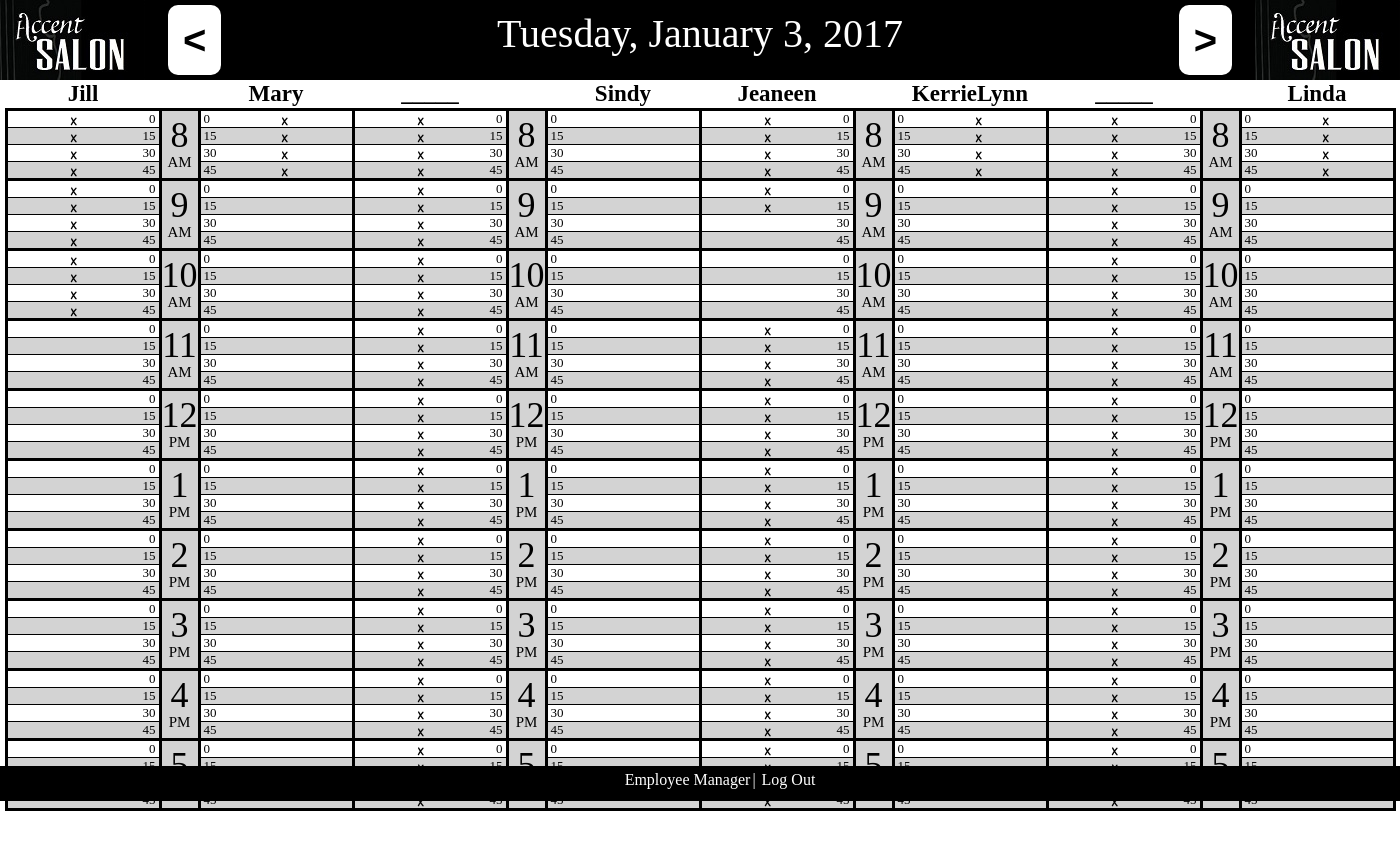
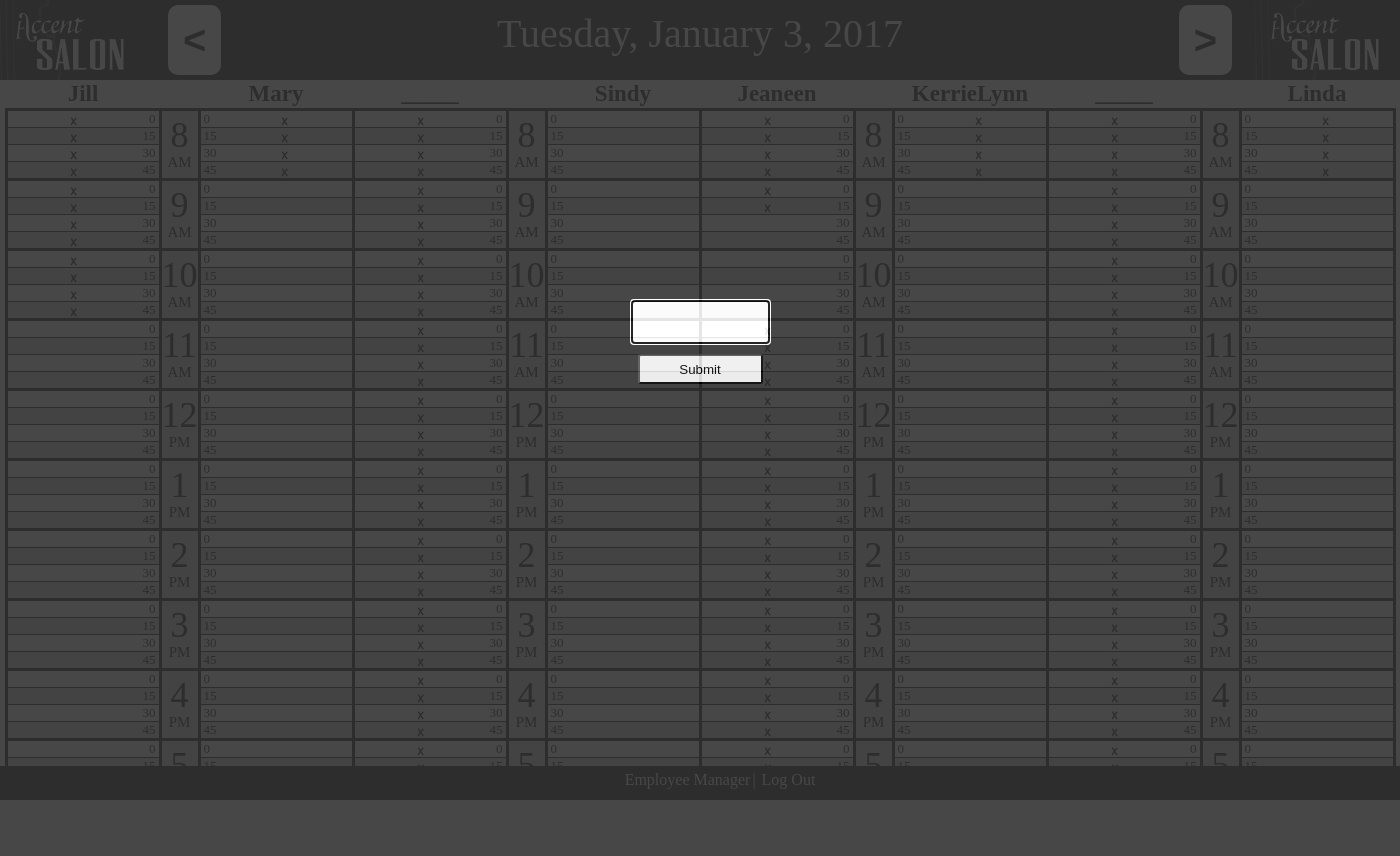
Before and after one commit to alfy32/accent-schedule, a PHP site: page / in a window 1400 px wide. After the commit the page ends 800 px from the top, so only its background shows below. Run offline with PHP 8.4, Linux system fonts and the light colour scheme; data comes from the database, SQL or seed files in the repository; data that the repository does not hold is empty; some libraries are stand-ins or nearby versions.

Commit message:
added simple password

```diff
--- a/index.php
+++ b/index.php
@@ -23,8 +23,53 @@ ini_set('display_errors', 1);
 		<link rel="stylesheet" type="text/css" href="css/footer.css">
 		<script src="//ajax.googleapis.com/ajax/libs/jquery/1.9.1/jquery.min.js"></script>
 		<script type="text/javascript" src="js/schedule.js"></script>
+		<script>
+			function login() {
+				if(document.getElementById('pass').value == "2010") {
+					document.getElementById('overlay').style.display = "none"
+				}
+			}
+		</script>
+
+		<style>
+		div.backgrounddiv {
+			opacity:    0.9;
+			background: #333;
+			width:      100%;
+			height:     100%;
+			z-index:    10000;
+			top:        0;
+			left:       0;
+			position:   fixed;
+		}
+
+		#pass {
+			border-radius:3px;
+			padding: 5px;
+			width: 125px;
+			height: 30px;
+			display:block;
+			margin:auto;
+			margin-top:300px;
+		}
+
+		#submit {
+			border-radius:3px;
+			width: 125px;
+			height: 30px;
+			display:block;
+			margin:auto;
+			margin-top: 10px;
+			cursor: pointer;
+		}
+
+		</style>
 	</head>
 	<body>
+		<div id="overlay" class="backgrounddiv">
+			<input id="pass" type="password" autofocus>
+			<button id="submit" onclick="login()">Submit</button>
+		</div>
 		<?php require_once 'includes/editAppointment.php'; ?>
 		<header>
 			<form class="headerForm" action="" method="post">
```
